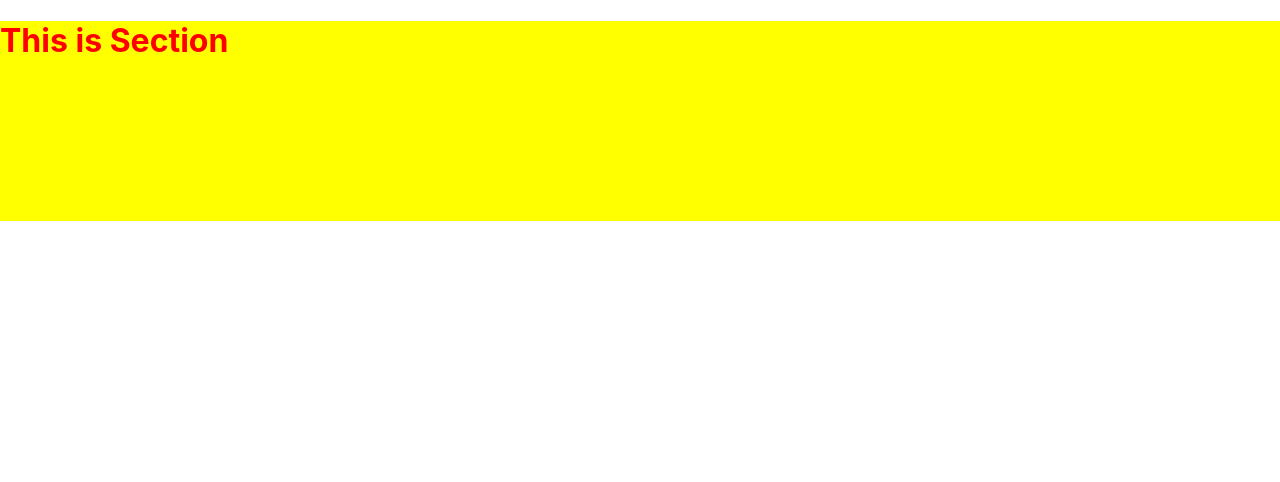
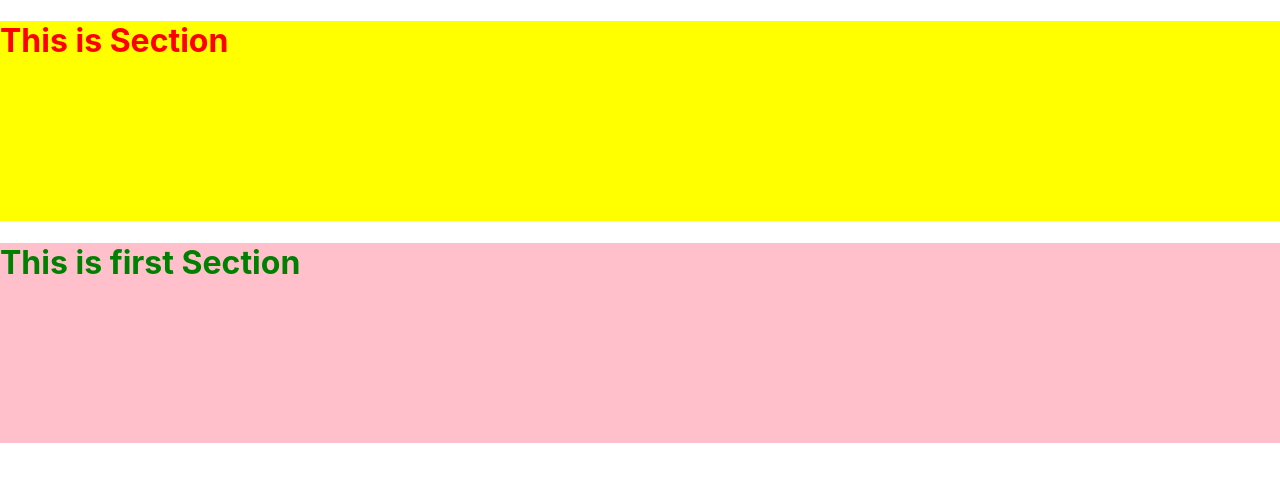
Before and after one commit to laxmi20936/Titan_UI, a React (Create React App) app: page / in a window 1280 px wide. Shown: the top 482 px of the page. Built offline with nearby package versions, Linux system fonts and the light colour scheme.

Commit message:
first part

```diff
--- a/src/App.js
+++ b/src/App.js
@@ -1,10 +1,12 @@
 // import logo from './logo.svg';
 import {Section } from './components/Section'
+import {First } from './components/First'
 
 function App() {
   return (
     <div className="App">
       <Section/>
+      <First/>
 
     </div>
   );
--- /dev/null
+++ b/src/components/First.js
@@ -0,0 +1,9 @@
+const secction = {
+    color:"green",
+    height:"200px",
+    backgroundColor: "pink"
+
+}
+export const First = ()=>{
+    return <h1 style={secction}>This is first Section</h1>
+}
```
